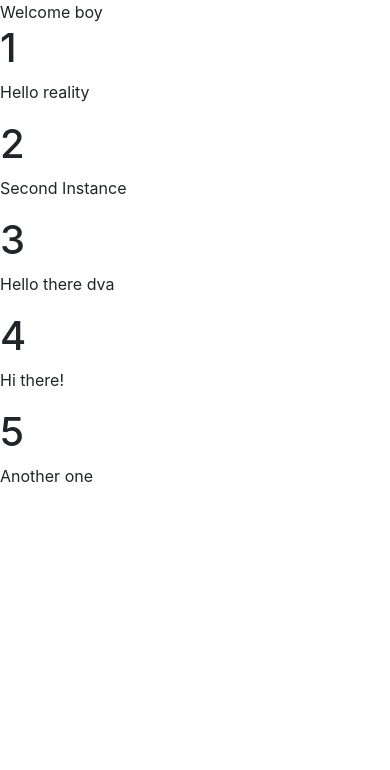
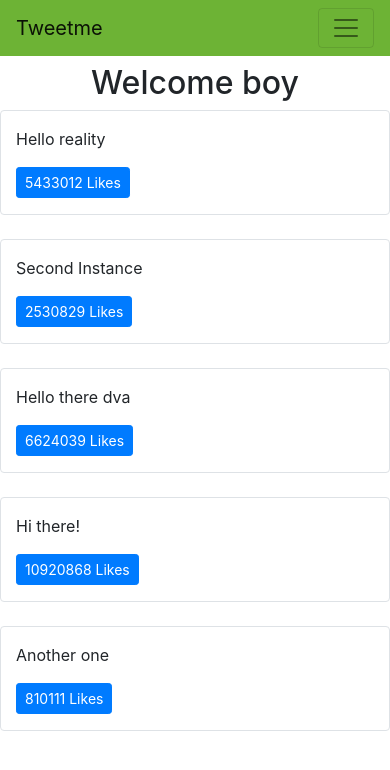
Before and after one commit to IgorSechko/project, a Django app: page / in a window 390 px wide. Shown: the top 770 px of the page. Run offline with Django 3.2, Linux system fonts and the light colour scheme; data comes from the database, SQL or seed files in the repository; both versions use the stored data as it was after the commit; some libraries are stand-ins or nearby versions.

Commit message:
Tweet create form

```diff
--- a/templates/base.html
+++ b/templates/base.html
@@ -9,10 +9,18 @@
     <link rel="stylesheet" href="https://stackpath.bootstrapcdn.com/bootstrap/4.5.2/css/bootstrap.min.css" integrity="sha384-JcKb8q3iqJ61gNV9KGb8thSsNjpSL0n8PARn9HuZOnIxN0hoP+VmmDGMN5t9UJ0Z" crossorigin="anonymous">
 
     <title>Tweet | {% block head_title %}{% endblock head_title %}</title>
+    <style>
+      .bg-light {
+      background-color: #6db335!important;
+      }
+    </style>
   </head>
   <body>
-    {% block content %}
-    {% endblock content %}
+    {% include "components/navbar.html" %}
+    <div class="container">
+      {% block content %}
+      {% endblock content %}
+    </div>
 
     <!-- Optional JavaScript -->
     <!-- jQuery first, then Popper.js, then Bootstrap JS -->
--- /dev/null
+++ b/templates/components/form.html
@@ -0,0 +1,4 @@
+<form method="POST"> {% csrf_token %}
+    {{ form.as_p }}
+    <button type="submit" class="btn btn-secondary">Save</button>
+</form>
--- /dev/null
+++ b/templates/components/navbar.html
@@ -0,0 +1,35 @@
+<nav class="navbar navbar-expand-lg navbar-light bg-light mb-2">
+    <a class="navbar-brand" href="/">Tweetme</a>
+    <button class="navbar-toggler" type="button" data-toggle="collapse" data-target="#navbarSupportedContent" aria-controls="navbarSupportedContent" aria-expanded="false" aria-label="Toggle navigation">
+      <span class="navbar-toggler-icon"></span>
+    </button>
+
+    <div class="collapse navbar-collapse d-none" id="navbarSupportedContent">
+      <ul class="navbar-nav mr-auto d-none">
+        <li class="nav-item active">
+          <a class="nav-link" href="#">Home <span class="sr-only">(current)</span></a>
+        </li>
+        <li class="nav-item">
+          <a class="nav-link" href="#">Link</a>
+        </li>
+        <li class="nav-item dropdown">
+          <a class="nav-link dropdown-toggle" href="#" id="navbarDropdown" role="button" data-toggle="dropdown" aria-haspopup="true" aria-expanded="false">
+            Dropdown
+          </a>
+          <div class="dropdown-menu" aria-labelledby="navbarDropdown">
+            <a class="dropdown-item" href="#">Action</a>
+            <a class="dropdown-item" href="#">Another action</a>
+            <div class="dropdown-divider"></div>
+            <a class="dropdown-item" href="#">Something else here</a>
+          </div>
+        </li>
+        <li class="nav-item">
+          <a class="nav-link disabled" href="#" tabindex="-1" aria-disabled="true">Disabled</a>
+        </li>
+      </ul>
+      <form class="form-inline my-2 my-lg-0 d-none">
+        <input class="form-control mr-sm-2" type="search" placeholder="Search" aria-label="Search">
+        <button class="btn btn-outline-success my-2 my-sm-0" type="submit">Search</button>
+      </form>
+    </div>
+  </nav>
--- a/templates/pages/home.html
+++ b/templates/pages/home.html
@@ -6,9 +6,14 @@ home
 {% endblock head_title %}
 
 {% block content %}
-Welcome boy
+<div class="row text-center">
+    <div class="col">
+        <h2>Welcome boy</h2>
+    </div>
+</div>
 
-<div id="tweets">
+
+<div class="row" id="tweets">
 Loading...
 </div>
 
@@ -21,6 +26,21 @@ const method = 'GET'
 const url = "/tweets"
 const responseType = "json"
 
+function handleDidLike(tweet_id, currentCount){
+    console.log(tweet_id, currentCount)
+}
+
+function LikeBtn(tweet){
+    return "<button class='btn btn-primary btn-sm' onclick=handleDidLike(" +
+    tweet.id + "," + tweet.likes + ")>" + tweet.likes + " Likes</button>"
+}
+
+function formatTweetElement(tweet) {
+    var formattedTweet = "<div class='col-12 col-md-10 mx-auto border rounded py-3 mb-4 tweet' id=tweet-'" + tweet.id + "'>" +
+    "<p>" + tweet.content + "</p><div class='btn-group'>" + LikeBtn(tweet) + "</div></div>"
+    return formattedTweet
+}
+
 xhr.responseType = responseType
 xhr.open(method, url)
 xhr.onload = function() {
@@ -29,9 +49,8 @@ xhr.onload = function() {
     var finalTweetStr = ""
     var i;
     for(i=0;i<listedItems.length;i++){
-        console.log(i)
-        console.log(listedItems[i])
-        var currentItem = "<h1>" + listedItems[i].id + "</h1>" + "<p>" + listedItems[i].content + "</p>"
+        var tweetObj = listedItems[i]
+        var currentItem = formatTweetElement(tweetObj)
         finalTweetStr += currentItem
     }
     tweetsElement.innerHTML = finalTweetStr
--- a/tweetme1/urls.py
+++ b/tweetme1/urls.py
@@ -16,13 +16,16 @@ Including another URLconf
 from django.contrib import admin
 from django.urls import path
 
-from tweets.views import home_view, tweet_detail_view, tweet_list_view
+from tweets.views import (home_view, tweet_detail_view,
+    tweet_list_view, tweet_create_view
+)
 
 urlpatterns = [
     path('admin/', admin.site.urls),
     path('', home_view),
     path('asd', home_view),
     path('abc/', home_view),
+    path('create-tweet', tweet_create_view),
     path('tweets/<int:tweet_id>', tweet_detail_view),
     path('tweets', tweet_list_view),
 ]
--- a/tweets/views.py
+++ b/tweets/views.py
@@ -1,5 +1,7 @@
 from django.http import HttpResponse, Http404, JsonResponse
 from django.shortcuts import render
+from .forms import TweetForm
+import random
 
 from .models import Tweet
 
@@ -8,6 +10,14 @@ def home_view(request, *args, **kwargs):
     # return HttpResponse('<h1>Hello</h1>')
     return render(request, "pages/home.html", context={}, status=200)
 
+def tweet_create_view(request, *args, **kwargs):
+    form = TweetForm(request.POST or None)
+    if form.is_valid():
+        obj = form.save(commit=False)
+        obj.save()
+        form = TweetForm()
+    return render(request, "components/form.html", context = {"form": form})
+
 def tweet_list_view(request, *args, **kwargs):
     """
     REST API VIEW
@@ -15,7 +25,7 @@ def tweet_list_view(request, *args, **kwargs):
     return Json data
     """
     qs = Tweet.objects.all()
-    tweets_list = [{"id": x.id, "content": x.content} for x in qs]
+    tweets_list = [{"id": x.id, "content": x.content, "likes": random.randint(0,12312413)} for x in qs]
     data = {
         "response": tweets_list
     }
```
Also changed, not shown: tweets/forms.py (added, +15 -0 lines), db.sqlite3, templates/components/footer.html (added).
